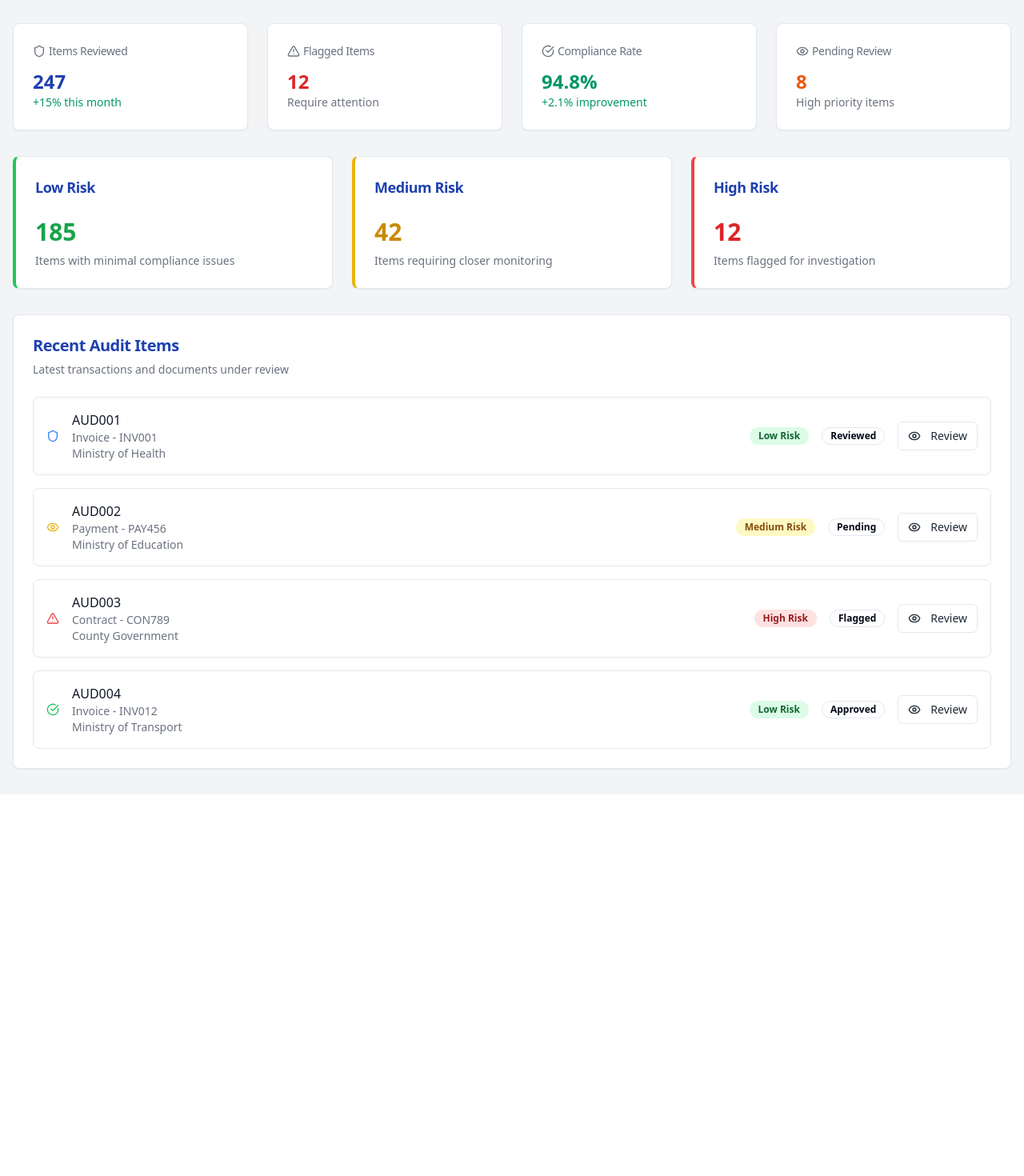
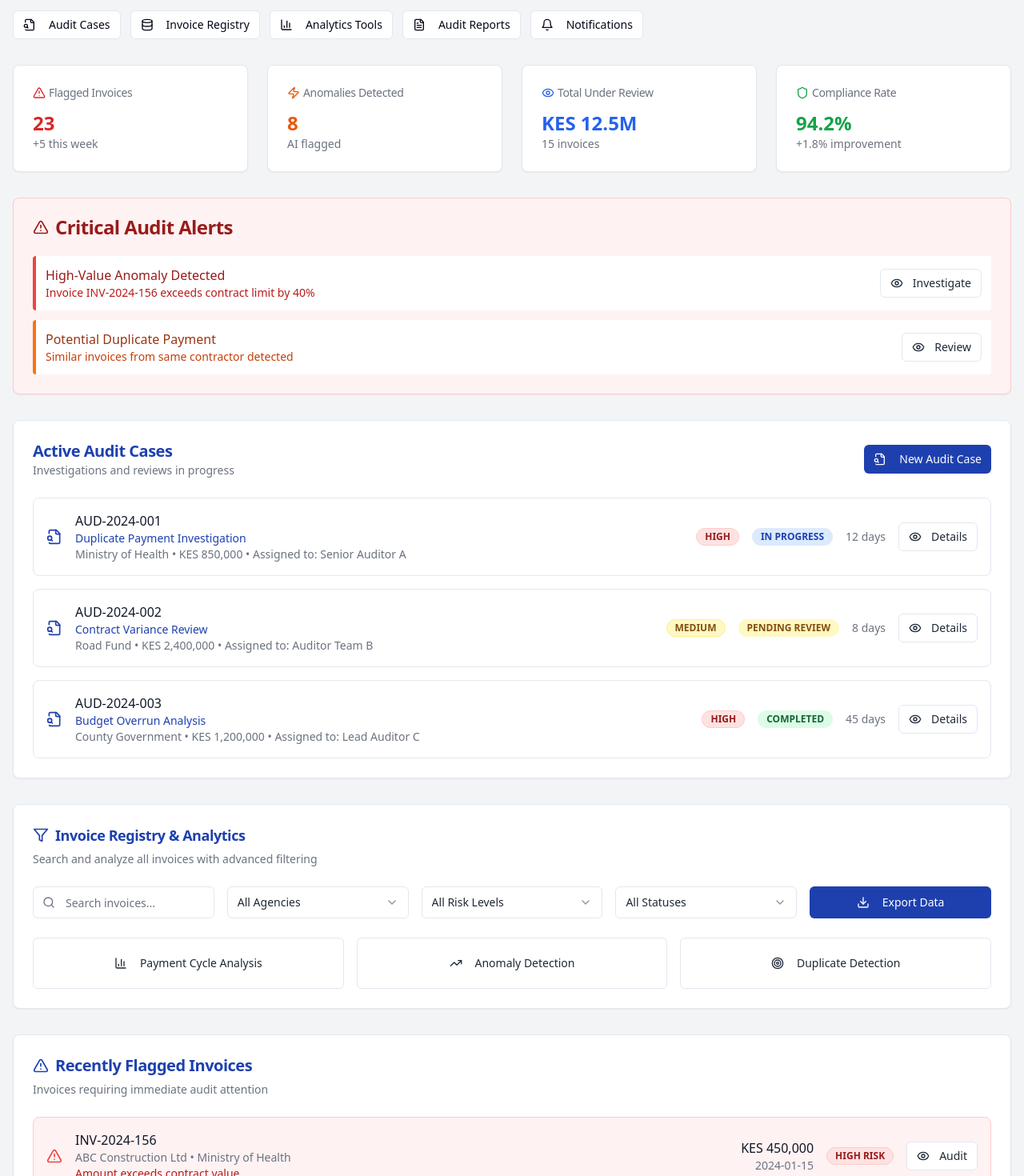
Before and after one commit to techpepson/oaia-digital, a React (Vite) app: page /dashboard/auditor in a window 1280 px wide. Shown: the part 180-1650 px from the top of the page at 80% size. Before the commit the page ends 1173 px from the top, so only its background shows below. Built offline with nearby package versions, Linux system fonts and the light colour scheme.

Commit message:
feat: Implement Auditor General features
Adds Audit Cases, Invoice Registry, Reports, Analytics Tools, and other features to the Auditor General dashboard, including filtering, special features, and updated routing.

```diff
--- a/src/pages/dashboards/AuditorDashboard.tsx
+++ b/src/pages/dashboards/AuditorDashboard.tsx
@@ -1,36 +1,128 @@
 
-import React from 'react';
+import React, { useState } from 'react';
 import { Link } from 'react-router-dom';
 import { Button } from '@/components/ui/button';
 import { Card, CardContent, CardDescription, CardHeader, CardTitle } from '@/components/ui/card';
 import { Badge } from '@/components/ui/badge';
+import { Input } from '@/components/ui/input';
+import { Select, SelectContent, SelectItem, SelectTrigger, SelectValue } from '@/components/ui/select';
 import Logo from '@/components/Logo';
-import { Shield, AlertTriangle, CheckCircle, Eye, FileText } from 'lucide-react';
+import {
+  Shield,
+  AlertTriangle,
+  CheckCircle,
+  Eye,
+  FileText,
+  Search,
+  Filter,
+  Download,
+  BarChart3,
+  FileSearch,
+  Bell,
+  Clock,
+  DollarSign,
+  TrendingUp,
+  Users,
+  Building2,
+  Calendar,
+  Target,
+  Zap,
+  Database,
+  Settings
+} from 'lucide-react';
 
 const AuditorDashboard = () => {
-  const auditItems = [
-    { id: 'AUD001', type: 'Invoice', reference: 'INV001', agency: 'Ministry of Health', risk: 'low', status: 'reviewed' },
-    { id: 'AUD002', type: 'Payment', reference: 'PAY456', agency: 'Ministry of Education', risk: 'medium', status: 'pending' },
-    { id: 'AUD003', type: 'Contract', reference: 'CON789', agency: 'County Government', risk: 'high', status: 'flagged' },
-    { id: 'AUD004', type: 'Invoice', reference: 'INV012', agency: 'Ministry of Transport', risk: 'low', status: 'approved' }
+  const [searchTerm, setSearchTerm] = useState('');
+  const [agencyFilter, setAgencyFilter] = useState('all');
+  const [riskFilter, setRiskFilter] = useState('all');
+  const [statusFilter, setStatusFilter] = useState('all');
+
+  const auditKPIs = [
+    { label: 'Flagged Invoices', value: 23, change: '+5 this week', icon: AlertTriangle, color: 'text-red-600' },
+    { label: 'Anomalies Detected', value: 8, change: 'AI flagged', icon: Zap, color: 'text-orange-600' },
+    { label: 'Total Under Review', value: 'KES 12.5M', change: '15 invoices', icon: Eye, color: 'text-blue-600' },
+    { label: 'Compliance Rate', value: '94.2%', change: '+1.8% improvement', icon: Shield, color: 'text-green-600' }
+  ];
+
+  const auditCases = [
+    {
+      id: 'AUD-2024-001',
+      title: 'Duplicate Payment Investigation',
+      agency: 'Ministry of Health',
+      priority: 'high',
+      status: 'in-progress',
+      amount: 'KES 850,000',
+      daysOpen: 12,
+      assignee: 'Senior Auditor A'
+    },
+    {
+      id: 'AUD-2024-002',
+      title: 'Contract Variance Review',
+      agency: 'Road Fund',
+      priority: 'medium',
+      status: 'pending-review',
+      amount: 'KES 2,400,000',
+      daysOpen: 8,
+      assignee: 'Auditor Team B'
+    },
+    {
+      id: 'AUD-2024-003',
+      title: 'Budget Overrun Analysis',
+      agency: 'County Government',
+      priority: 'high',
+      status: 'completed',
+      amount: 'KES 1,200,000',
+      daysOpen: 45,
+      assignee: 'Lead Auditor C'
+    }
+  ];
+
+  const flaggedInvoices = [
+    {
+      id: 'INV-2024-156',
+      contractor: 'ABC Construction Ltd',
+      agency: 'Ministry of Health',
+      amount: 'KES 450,000',
+      flag: 'Amount exceeds contract value',
+      riskLevel: 'high',
+      dateSubmitted: '2024-01-15'
+    },
+    {
+      id: 'INV-2024-134',
+      contractor: 'Tech Solutions Inc',
+      agency: 'Ministry of Education',
+      amount: 'KES 125,000',
+      flag: 'Potential duplicate',
+      riskLevel: 'medium',
+      dateSubmitted: '2024-01-12'
+    },
+    {
+      id: 'INV-2024-189',
+      contractor: 'Road Works Ltd',
+      agency: 'Road Fund',
+      amount: 'KES 890,000',
+      flag: 'Unusual payment pattern',
+      riskLevel: 'high',
+      dateSubmitted: '2024-01-14'
+    }
   ];
 
   const getRiskColor = (risk: string) => {
     switch (risk) {
-      case 'high': return 'bg-red-100 text-red-800';
-      case 'medium': return 'bg-yellow-100 text-yellow-800';
-      case 'low': return 'bg-green-100 text-green-800';
-      default: return 'bg-gray-100 text-gray-800';
+      case 'high': return 'bg-red-100 text-red-800 border-red-200';
+      case 'medium': return 'bg-yellow-100 text-yellow-800 border-yellow-200';
+      case 'low': return 'bg-green-100 text-green-800 border-green-200';
+      default: return 'bg-gray-100 text-gray-800 border-gray-200';
     }
   };
 
-  const getStatusIcon = (status: string) => {
+  const getStatusColor = (status: string) => {
     switch (status) {
-      case 'approved': return <CheckCircle className="h-4 w-4 text-green-500" />;
-      case 'flagged': return <AlertTriangle className="h-4 w-4 text-red-500" />;
-      case 'pending': return <Eye className="h-4 w-4 text-yellow-500" />;
-      case 'reviewed': return <Shield className="h-4 w-4 text-blue-500" />;
-      default: return <FileText className="h-4 w-4 text-gray-500" />;
+      case 'in-progress': return 'bg-blue-100 text-blue-800';
+      case 'pending-review': return 'bg-yellow-100 text-yellow-800';
+      case 'completed': return 'bg-green-100 text-green-800';
+      case 'on-hold': return 'bg-gray-100 text-gray-800';
+      default: return 'bg-gray-100 text-gray-800';
     }
   };
 
@@ -45,6 +137,10 @@ const AuditorDashboard = () => {
           <div className="flex items-center space-x-4">
             <span className="text-sm text-oaia-gray">Auditor General's Office</span>
             <Button variant="outline" size="sm">
+              <Settings className="h-4 w-4 mr-2" />
+              Audit Settings
+            </Button>
+            <Button variant="outline" size="sm">
               Logout
             </Button>
           </div>
@@ -52,135 +148,266 @@ const AuditorDashboard = () => {
       </header>
 
       <div className="container mx-auto px-4 py-8">
-        {/* Page Title */}
+        {/* Page Title & Navigation */}
         <div className="mb-8">
           <h1 className="text-3xl font-bold text-gray-900">Auditor Dashboard</h1>
-          <p className="text-oaia-gray mt-1">Monitor compliance and review financial transactions</p>
+          <p className="text-oaia-gray mt-1">Comprehensive audit oversight and compliance monitoring</p>
+
+          {/* Quick Navigation */}
+          <div className="mt-4 flex flex-wrap gap-3">
+            <Button variant="outline" size="sm">
+              <FileSearch className="h-4 w-4 mr-2" />
+              Audit Cases
+            </Button>
+            <Button variant="outline" size="sm">
+              <Database className="h-4 w-4 mr-2" />
+              Invoice Registry
+            </Button>
+            <Button variant="outline" size="sm">
+              <BarChart3 className="h-4 w-4 mr-2" />
+              Analytics Tools
+            </Button>
+            <Button variant="outline" size="sm">
+              <FileText className="h-4 w-4 mr-2" />
+              Audit Reports
+            </Button>
+            <Button variant="outline" size="sm">
+              <Bell className="h-4 w-4 mr-2" />
+              Notifications
+            </Button>
+          </div>
         </div>
 
-        {/* Stats Cards */}
+        {/* Key Performance Indicators */}
         <div className="grid md:grid-cols-4 gap-6 mb-8">
-          <Card>
-            <CardHeader className="pb-3">
-              <CardTitle className="text-sm font-medium text-oaia-gray flex items-center">
-                <Shield className="h-4 w-4 mr-1" />
-                Items Reviewed
-              </CardTitle>
-            </CardHeader>
-            <CardContent>
-              <div className="text-2xl font-bold text-oaia-blue">247</div>
-              <div className="text-sm text-oaia-green">+15% this month</div>
-            </CardContent>
-          </Card>
-
-          <Card>
-            <CardHeader className="pb-3">
-              <CardTitle className="text-sm font-medium text-oaia-gray flex items-center">
-                <AlertTriangle className="h-4 w-4 mr-1" />
-                Flagged Items
-              </CardTitle>
-            </CardHeader>
-            <CardContent>
-              <div className="text-2xl font-bold text-red-600">12</div>
-              <div className="text-sm text-oaia-gray">Require attention</div>
-            </CardContent>
-          </Card>
-
-          <Card>
-            <CardHeader className="pb-3">
-              <CardTitle className="text-sm font-medium text-oaia-gray flex items-center">
-                <CheckCircle className="h-4 w-4 mr-1" />
-                Compliance Rate
-              </CardTitle>
-            </CardHeader>
-            <CardContent>
-              <div className="text-2xl font-bold text-oaia-green">94.8%</div>
-              <div className="text-sm text-oaia-green">+2.1% improvement</div>
-            </CardContent>
-          </Card>
-
-          <Card>
-            <CardHeader className="pb-3">
-              <CardTitle className="text-sm font-medium text-oaia-gray flex items-center">
-                <Eye className="h-4 w-4 mr-1" />
-                Pending Review
-              </CardTitle>
-            </CardHeader>
-            <CardContent>
-              <div className="text-2xl font-bold text-orange-600">8</div>
-              <div className="text-sm text-oaia-gray">High priority items</div>
-            </CardContent>
-          </Card>
+          {auditKPIs.map((kpi, index) => (
+            <Card key={index}>
+              <CardHeader className="pb-3">
+                <CardTitle className="text-sm font-medium text-oaia-gray flex items-center">
+                  <kpi.icon className={`h-4 w-4 mr-1 ${kpi.color}`} />
+                  {kpi.label}
+                </CardTitle>
+              </CardHeader>
+              <CardContent>
+                <div className={`text-2xl font-bold ${kpi.color}`}>{kpi.value}</div>
+                <div className="text-sm text-oaia-gray">{kpi.change}</div>
+              </CardContent>
+            </Card>
+          ))}
         </div>
 
-        {/* Compliance Overview */}
-        <div className="grid md:grid-cols-3 gap-6 mb-8">
-          <Card className="border-l-4 border-l-green-500">
-            <CardHeader>
-              <CardTitle className="text-lg text-oaia-blue">Low Risk</CardTitle>
-            </CardHeader>
-            <CardContent>
-              <div className="text-3xl font-bold text-green-600 mb-2">185</div>
-              <p className="text-sm text-oaia-gray">Items with minimal compliance issues</p>
-            </CardContent>
-          </Card>
+        {/* Critical Alerts */}
+        <Card className="mb-8 border-red-200 bg-red-50">
+          <CardHeader>
+            <CardTitle className="text-red-800 flex items-center">
+              <AlertTriangle className="h-5 w-5 mr-2" />
+              Critical Audit Alerts
+            </CardTitle>
+          </CardHeader>
+          <CardContent>
+            <div className="space-y-3">
+              <div className="flex items-center justify-between p-3 bg-white rounded border-l-4 border-l-red-500">
+                <div>
+                  <p className="font-medium text-red-800">High-Value Anomaly Detected</p>
+                  <p className="text-sm text-red-700">Invoice INV-2024-156 exceeds contract limit by 40%</p>
+                </div>
+                <Button size="sm" variant="outline">
+                  <Eye className="h-4 w-4 mr-1" />
+                  Investigate
+                </Button>
+              </div>
+              <div className="flex items-center justify-between p-3 bg-white rounded border-l-4 border-l-orange-500">
+                <div>
+                  <p className="font-medium text-orange-800">Potential Duplicate Payment</p>
+                  <p className="text-sm text-orange-700">Similar invoices from same contractor detected</p>
+                </div>
+                <Button size="sm" variant="outline">
+                  <Eye className="h-4 w-4 mr-1" />
+                  Review
+                </Button>
+              </div>
+            </div>
+          </CardContent>
+        </Card>
 
-          <Card className="border-l-4 border-l-yellow-500">
-            <CardHeader>
-              <CardTitle className="text-lg text-oaia-blue">Medium Risk</CardTitle>
-            </CardHeader>
-            <CardContent>
-              <div className="text-3xl font-bold text-yellow-600 mb-2">42</div>
-              <p className="text-sm text-oaia-gray">Items requiring closer monitoring</p>
-            </CardContent>
-          </Card>
+        {/* Audit Cases Section */}
+        <Card className="mb-8">
+          <CardHeader>
+            <div className="flex items-center justify-between">
+              <div>
+                <CardTitle className="text-xl text-oaia-blue">Active Audit Cases</CardTitle>
+                <CardDescription>Investigations and reviews in progress</CardDescription>
+              </div>
+              <Button size="sm">
+                <FileSearch className="h-4 w-4 mr-2" />
+                New Audit Case
+              </Button>
+            </div>
+          </CardHeader>
+          <CardContent>
+            <div className="space-y-4">
+              {auditCases.map((auditCase) => (
+                <div key={auditCase.id} className="flex items-center justify-between p-4 border rounded-lg hover:bg-gray-50 transition-colors">
+                  <div className="flex items-center space-x-4">
+                    <FileSearch className="h-5 w-5 text-oaia-blue" />
+                    <div>
+                      <div className="font-medium text-gray-900">{auditCase.id}</div>
+                      <div className="text-sm font-medium text-oaia-blue">{auditCase.title}</div>
+                      <div className="text-sm text-oaia-gray">
+                        {auditCase.agency} • {auditCase.amount} • Assigned to: {auditCase.assignee}
+                      </div>
+                    </div>
+                  </div>
 
-          <Card className="border-l-4 border-l-red-500">
-            <CardHeader>
-              <CardTitle className="text-lg text-oaia-blue">High Risk</CardTitle>
-            </CardHeader>
-            <CardContent>
-              <div className="text-3xl font-bold text-red-600 mb-2">12</div>
-              <p className="text-sm text-oaia-gray">Items flagged for investigation</p>
-            </CardContent>
-          </Card>
-        </div>
+                  <div className="flex items-center space-x-4">
+                    <Badge className={getRiskColor(auditCase.priority)}>
+                      {auditCase.priority.toUpperCase()}
+                    </Badge>
+                    <Badge className={getStatusColor(auditCase.status)}>
+                      {auditCase.status.replace('-', ' ').toUpperCase()}
+                    </Badge>
+                    <div className="text-sm text-oaia-gray">
+                      {auditCase.daysOpen} days
+                    </div>
+                    <Button size="sm" variant="outline">
+                      <Eye className="h-4 w-4 mr-1" />
+                      Details
+                    </Button>
+                  </div>
+                </div>
+              ))}
+            </div>
+          </CardContent>
+        </Card>
 
-        {/* Recent Audit Items */}
+        {/* Advanced Filtering & Search */}
+        <Card className="mb-8">
+          <CardHeader>
+            <CardTitle className="text-lg text-oaia-blue flex items-center">
+              <Filter className="h-5 w-5 mr-2" />
+              Invoice Registry & Analytics
+            </CardTitle>
+            <CardDescription>Search and analyze all invoices with advanced filtering</CardDescription>
+          </CardHeader>
+          <CardContent>
+            <div className="grid md:grid-cols-5 gap-4 mb-6">
+              <div className="relative">
+                <Search className="absolute left-3 top-3 h-4 w-4 text-oaia-gray" />
+                <Input
+                  placeholder="Search invoices..."
+                  value={searchTerm}
+                  onChange={(e) => setSearchTerm(e.target.value)}
+                  className="pl-10"
+                />
+              </div>
+
+              <Select value={agencyFilter} onValueChange={setAgencyFilter}>
+                <SelectTrigger>
+                  <SelectValue placeholder="Filter by Agency" />
+                </SelectTrigger>
+                <SelectContent>
+                  <SelectItem value="all">All Agencies</SelectItem>
+                  <SelectItem value="health">Ministry of Health</SelectItem>
+                  <SelectItem value="education">Ministry of Education</SelectItem>
+                  <SelectItem value="transport">Ministry of Transport</SelectItem>
+                  <SelectItem value="road-fund">Road Fund</SelectItem>
+                </SelectContent>
+              </Select>
+
+              <Select value={riskFilter} onValueChange={setRiskFilter}>
+                <SelectTrigger>
+                  <SelectValue placeholder="Risk Level" />
+                </SelectTrigger>
+                <SelectContent>
+                  <SelectItem value="all">All Risk Levels</SelectItem>
+                  <SelectItem value="high">High Risk</SelectItem>
+                  <SelectItem value="medium">Medium Risk</SelectItem>
+                  <SelectItem value="low">Low Risk</SelectItem>
+                </SelectContent>
+              </Select>
+
+              <Select value={statusFilter} onValueChange={setStatusFilter}>
+                <SelectTrigger>
+                  <SelectValue placeholder="Audit Status" />
+                </SelectTrigger>
+                <SelectContent>
+                  <SelectItem value="all">All Statuses</SelectItem>
+                  <SelectItem value="under-audit">Under Audit</SelectItem>
+                  <SelectItem value="cleared">Cleared</SelectItem>
+                  <SelectItem value="flagged">Flagged</SelectItem>
+                  <SelectItem value="investigating">Investigating</SelectItem>
+                </SelectContent>
+              </Select>
+
+              <Button className="flex items-center">
+                <Download className="h-4 w-4 mr-2" />
+                Export Data
+              </Button>
+            </div>
+
+            {/* Analytics Tools */}
+            <div className="grid md:grid-cols-3 gap-4">
+              <Button variant="outline" className="flex items-center justify-center h-16">
+                <BarChart3 className="h-5 w-5 mr-2" />
+                Payment Cycle Analysis
+              </Button>
+              <Button variant="outline" className="flex items-center justify-center h-16">
+                <TrendingUp className="h-5 w-5 mr-2" />
+                Anomaly Detection
+              </Button>
+              <Button variant="outline" className="flex items-center justify-center h-16">
+                <Target className="h-5 w-5 mr-2" />
+                Duplicate Detection
+              </Button>
+            </div>
+          </CardContent>
+        </Card>
+
+        {/* Flagged Invoices */}
         <Card>
           <CardHeader>
-            <CardTitle className="text-xl text-oaia-blue">Recent Audit Items</CardTitle>
+            <CardTitle className="text-xl text-oaia-blue flex items-center">
+              <AlertTriangle className="h-5 w-5 mr-2" />
+              Recently Flagged Invoices
+            </CardTitle>
             <CardDescription>
-              Latest transactions and documents under review
+              Invoices requiring immediate audit attention
             </CardDescription>
           </CardHeader>
           <CardContent>
             <div className="space-y-4">
-              {auditItems.map((item) => (
-                <div key={item.id} className="flex items-center justify-between p-4 border rounded-lg hover:bg-gray-50 transition-colors">
+              {flaggedInvoices.map((invoice) => (
+                <div key={invoice.id} className="flex items-center justify-between p-4 border rounded-lg bg-red-50 border-red-200">
                   <div className="flex items-center space-x-4">
-                    {getStatusIcon(item.status)}
+                    <AlertTriangle className="h-5 w-5 text-red-500" />
                     <div>
-                      <div className="font-medium text-gray-900">{item.id}</div>
-                      <div className="text-sm text-oaia-gray">{item.type} - {item.reference}</div>
-                      <div className="text-sm text-oaia-gray">{item.agency}</div>
+                      <div className="font-medium text-gray-900">{invoice.id}</div>
+                      <div className="text-sm text-oaia-gray">{invoice.contractor} • {invoice.agency}</div>
+                      <div className="text-sm font-medium text-red-700">{invoice.flag}</div>
                     </div>
                   </div>
 
                   <div className="flex items-center space-x-4">
-                    <Badge className={getRiskColor(item.risk)}>
-                      {item.risk.charAt(0).toUpperCase() + item.risk.slice(1)} Risk
-                    </Badge>
-                    <Badge variant="outline">
-                      {item.status.charAt(0).toUpperCase() + item.status.slice(1)}
+                    <div className="text-right">
+                      <div className="font-medium text-gray-900">{invoice.amount}</div>
+                      <div className="text-sm text-oaia-gray">{invoice.dateSubmitted}</div>
+                    </div>
+                    <Badge className={getRiskColor(invoice.riskLevel)}>
+                      {invoice.riskLevel.toUpperCase()} RISK
                     </Badge>
                     <Button size="sm" variant="outline">
                       <Eye className="h-4 w-4 mr-1" />
-                      Review
+                      Audit
                     </Button>
                   </div>
                 </div>
               ))}
+            </div>
+
+            <div className="mt-6 flex justify-center">
+              <Button variant="outline">
+                View All Flagged Invoices
+              </Button>
             </div>
           </CardContent>
         </Card>
```
